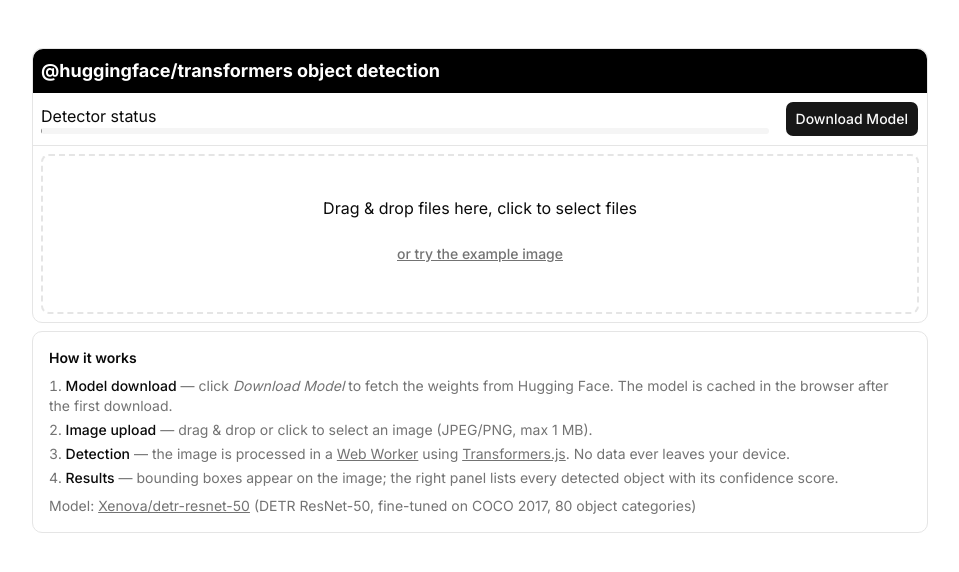
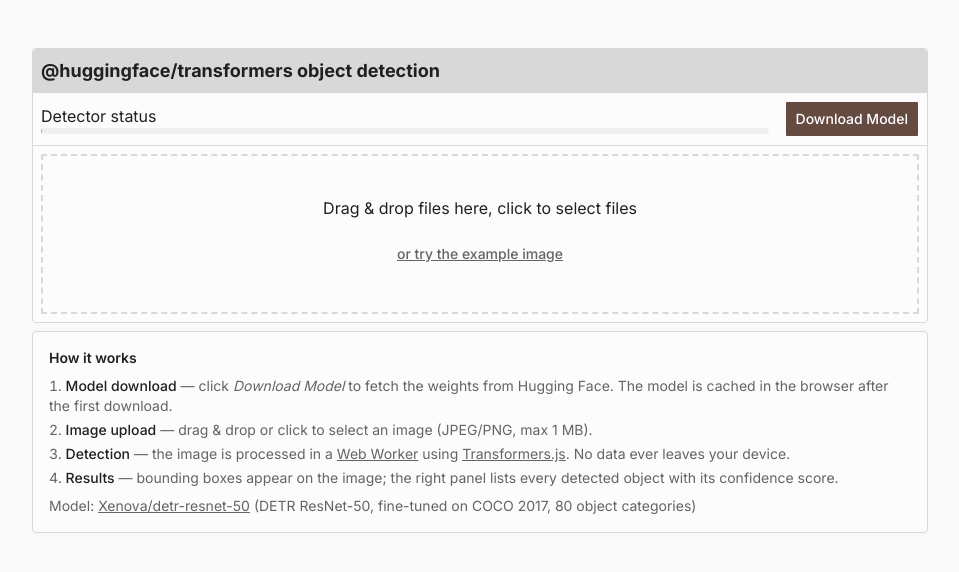
Before and after one commit to digitalmonad/nextjs-transformersjs-in-browser, a Next.js app: page / in a window 1280 px wide. Shown: the top 572 px of the page, without its empty margins (160-1119 px from the left). Built offline with nearby package versions, Linux system fonts and the light colour scheme.

Commit message:
feat: add dark shadcn theme

```diff
--- a/src/app/globals.css
+++ b/src/app/globals.css
@@ -4,117 +4,165 @@
 
 @custom-variant dark (&:is(.dark *));
 
+:root {
+  --background: oklch(0.9821 0 0);
+  --foreground: oklch(0.2435 0 0);
+  --card: oklch(0.9911 0 0);
+  --card-foreground: oklch(0.2435 0 0);
+  --popover: oklch(0.9911 0 0);
+  --popover-foreground: oklch(0.2435 0 0);
+  --primary: oklch(0.4341 0.0392 41.9938);
+  --primary-foreground: oklch(1.0000 0 0);
+  --secondary: oklch(0.9200 0.0651 74.3695);
+  --secondary-foreground: oklch(0.3499 0.0685 40.8288);
+  --muted: oklch(0.9521 0 0);
+  --muted-foreground: oklch(0.5032 0 0);
+  --accent: oklch(0.9310 0 0);
+  --accent-foreground: oklch(0.2435 0 0);
+  --destructive: oklch(0.6271 0.1936 33.3390);
+  --destructive-foreground: oklch(1.0000 0 0);
+  --border: oklch(0.8822 0 0);
+  --input: oklch(0.8822 0 0);
+  --ring: oklch(0.4341 0.0392 41.9938);
+  --chart-1: oklch(0.4341 0.0392 41.9938);
+  --chart-2: oklch(0.9200 0.0651 74.3695);
+  --chart-3: oklch(0.9310 0 0);
+  --chart-4: oklch(0.9367 0.0523 75.5009);
+  --chart-5: oklch(0.4338 0.0437 41.6746);
+  --sidebar: oklch(0.9881 0 0);
+  --sidebar-foreground: oklch(0.2645 0 0);
+  --sidebar-primary: oklch(0.3250 0 0);
+  --sidebar-primary-foreground: oklch(0.9881 0 0);
+  --sidebar-accent: oklch(0.9761 0 0);
+  --sidebar-accent-foreground: oklch(0.3250 0 0);
+  --sidebar-border: oklch(0.9401 0 0);
+  --sidebar-ring: oklch(0.7731 0 0);
+  --font-sans: ui-sans-serif, system-ui, -apple-system, BlinkMacSystemFont, 'Segoe UI', Roboto, 'Helvetica Neue', Arial, 'Noto Sans', sans-serif, 'Apple Color Emoji', 'Segoe UI Emoji', 'Segoe UI Symbol', 'Noto Color Emoji';
+  --font-serif: ui-serif, Georgia, Cambria, "Times New Roman", Times, serif;
+  --font-mono: ui-monospace, SFMono-Regular, Menlo, Monaco, Consolas, "Liberation Mono", "Courier New", monospace;
+  --radius: 0.25rem;
+  --shadow-x: 0;
+  --shadow-y: 1px;
+  --shadow-blur: 3px;
+  --shadow-spread: 0px;
+  --shadow-opacity: 0.1;
+  --shadow-color: oklch(0 0 0);
+  --shadow-2xs: 0 1px 3px 0px hsl(0 0% 0% / 0.05);
+  --shadow-xs: 0 1px 3px 0px hsl(0 0% 0% / 0.05);
+  --shadow-sm: 0 1px 3px 0px hsl(0 0% 0% / 0.10), 0 1px 2px -1px hsl(0 0% 0% / 0.10);
+  --shadow: 0 1px 3px 0px hsl(0 0% 0% / 0.10), 0 1px 2px -1px hsl(0 0% 0% / 0.10);
+  --shadow-md: 0 1px 3px 0px hsl(0 0% 0% / 0.10), 0 2px 4px -1px hsl(0 0% 0% / 0.10);
+  --shadow-lg: 0 1px 3px 0px hsl(0 0% 0% / 0.10), 0 4px 6px -1px hsl(0 0% 0% / 0.10);
+  --shadow-xl: 0 1px 3px 0px hsl(0 0% 0% / 0.10), 0 8px 10px -1px hsl(0 0% 0% / 0.10);
+  --shadow-2xl: 0 1px 3px 0px hsl(0 0% 0% / 0.25);
+  --tracking-normal: 0em;
+  --spacing: 0.25rem;
+}
+
+.dark {
+  --background: oklch(0.1776 0 0);
+  --foreground: oklch(0.9491 0 0);
+  --card: oklch(0.2134 0 0);
+  --card-foreground: oklch(0.9491 0 0);
+  --popover: oklch(0.2134 0 0);
+  --popover-foreground: oklch(0.9491 0 0);
+  --primary: oklch(0.9247 0.0524 66.1732);
+  --primary-foreground: oklch(0.2029 0.0240 200.1962);
+  --secondary: oklch(0.3163 0.0190 63.6992);
+  --secondary-foreground: oklch(0.9247 0.0524 66.1732);
+  --muted: oklch(0.2520 0 0);
+  --muted-foreground: oklch(0.7699 0 0);
+  --accent: oklch(0.2850 0 0);
+  --accent-foreground: oklch(0.9491 0 0);
+  --destructive: oklch(0.6271 0.1936 33.3390);
+  --destructive-foreground: oklch(1.0000 0 0);
+  --border: oklch(0.2351 0.0115 91.7467);
+  --input: oklch(0.4017 0 0);
+  --ring: oklch(0.9247 0.0524 66.1732);
+  --chart-1: oklch(0.9247 0.0524 66.1732);
+  --chart-2: oklch(0.3163 0.0190 63.6992);
+  --chart-3: oklch(0.2850 0 0);
+  --chart-4: oklch(0.3481 0.0219 67.0001);
+  --chart-5: oklch(0.9245 0.0533 67.0855);
+  --sidebar: oklch(0.2103 0.0059 285.8852);
+  --sidebar-foreground: oklch(0.9674 0.0013 286.3752);
+  --sidebar-primary: oklch(0.4882 0.2172 264.3763);
+  --sidebar-primary-foreground: oklch(1.0000 0 0);
+  --sidebar-accent: oklch(0.2739 0.0055 286.0326);
+  --sidebar-accent-foreground: oklch(0.9674 0.0013 286.3752);
+  --sidebar-border: oklch(0.2739 0.0055 286.0326);
+  --sidebar-ring: oklch(0.8711 0.0055 286.2860);
+  --font-sans: ui-sans-serif, system-ui, -apple-system, BlinkMacSystemFont, 'Segoe UI', Roboto, 'Helvetica Neue', Arial, 'Noto Sans', sans-serif, 'Apple Color Emoji', 'Segoe UI Emoji', 'Segoe UI Symbol', 'Noto Color Emoji';
+  --font-serif: ui-serif, Georgia, Cambria, "Times New Roman", Times, serif;
+  --font-mono: ui-monospace, SFMono-Regular, Menlo, Monaco, Consolas, "Liberation Mono", "Courier New", monospace;
+  --radius: 0.25rem;
+  --shadow-x: 0;
+  --shadow-y: 1px;
+  --shadow-blur: 3px;
+  --shadow-spread: 0px;
+  --shadow-opacity: 0.1;
+  --shadow-color: oklch(0 0 0);
+  --shadow-2xs: 0 1px 3px 0px hsl(0 0% 0% / 0.05);
+  --shadow-xs: 0 1px 3px 0px hsl(0 0% 0% / 0.05);
+  --shadow-sm: 0 1px 3px 0px hsl(0 0% 0% / 0.10), 0 1px 2px -1px hsl(0 0% 0% / 0.10);
+  --shadow: 0 1px 3px 0px hsl(0 0% 0% / 0.10), 0 1px 2px -1px hsl(0 0% 0% / 0.10);
+  --shadow-md: 0 1px 3px 0px hsl(0 0% 0% / 0.10), 0 2px 4px -1px hsl(0 0% 0% / 0.10);
+  --shadow-lg: 0 1px 3px 0px hsl(0 0% 0% / 0.10), 0 4px 6px -1px hsl(0 0% 0% / 0.10);
+  --shadow-xl: 0 1px 3px 0px hsl(0 0% 0% / 0.10), 0 8px 10px -1px hsl(0 0% 0% / 0.10);
+  --shadow-2xl: 0 1px 3px 0px hsl(0 0% 0% / 0.25);
+}
+
 @theme inline {
   --color-background: var(--background);
   --color-foreground: var(--foreground);
+  --color-card: var(--card);
+  --color-card-foreground: var(--card-foreground);
+  --color-popover: var(--popover);
+  --color-popover-foreground: var(--popover-foreground);
+  --color-primary: var(--primary);
+  --color-primary-foreground: var(--primary-foreground);
+  --color-secondary: var(--secondary);
+  --color-secondary-foreground: var(--secondary-foreground);
+  --color-muted: var(--muted);
+  --color-muted-foreground: var(--muted-foreground);
+  --color-accent: var(--accent);
+  --color-accent-foreground: var(--accent-foreground);
+  --color-destructive: var(--destructive);
+  --color-destructive-foreground: var(--destructive-foreground);
+  --color-border: var(--border);
+  --color-input: var(--input);
+  --color-ring: var(--ring);
+  --color-chart-1: var(--chart-1);
+  --color-chart-2: var(--chart-2);
+  --color-chart-3: var(--chart-3);
+  --color-chart-4: var(--chart-4);
+  --color-chart-5: var(--chart-5);
+  --color-sidebar: var(--sidebar);
+  --color-sidebar-foreground: var(--sidebar-foreground);
+  --color-sidebar-primary: var(--sidebar-primary);
+  --color-sidebar-primary-foreground: var(--sidebar-primary-foreground);
+  --color-sidebar-accent: var(--sidebar-accent);
+  --color-sidebar-accent-foreground: var(--sidebar-accent-foreground);
+  --color-sidebar-border: var(--sidebar-border);
+  --color-sidebar-ring: var(--sidebar-ring);
+
   --font-sans: var(--font-sans);
-  --font-mono: var(--font-geist-mono);
-  --font-heading: var(--font-sans);
-  --color-sidebar-ring: var(--sidebar-ring);
-  --color-sidebar-border: var(--sidebar-border);
-  --color-sidebar-accent-foreground: var(--sidebar-accent-foreground);
-  --color-sidebar-accent: var(--sidebar-accent);
-  --color-sidebar-primary-foreground: var(--sidebar-primary-foreground);
-  --color-sidebar-primary: var(--sidebar-primary);
-  --color-sidebar-foreground: var(--sidebar-foreground);
-  --color-sidebar: var(--sidebar);
-  --color-chart-5: var(--chart-5);
-  --color-chart-4: var(--chart-4);
-  --color-chart-3: var(--chart-3);
-  --color-chart-2: var(--chart-2);
-  --color-chart-1: var(--chart-1);
-  --color-ring: var(--ring);
-  --color-input: var(--input);
-  --color-border: var(--border);
-  --color-destructive: var(--destructive);
-  --color-accent-foreground: var(--accent-foreground);
-  --color-accent: var(--accent);
-  --color-muted-foreground: var(--muted-foreground);
-  --color-muted: var(--muted);
-  --color-secondary-foreground: var(--secondary-foreground);
-  --color-secondary: var(--secondary);
-  --color-primary-foreground: var(--primary-foreground);
-  --color-primary: var(--primary);
-  --color-popover-foreground: var(--popover-foreground);
-  --color-popover: var(--popover);
-  --color-card-foreground: var(--card-foreground);
-  --color-card: var(--card);
-  --radius-sm: calc(var(--radius) * 0.6);
-  --radius-md: calc(var(--radius) * 0.8);
+  --font-mono: var(--font-mono);
+  --font-serif: var(--font-serif);
+
+  --radius-sm: calc(var(--radius) - 4px);
+  --radius-md: calc(var(--radius) - 2px);
   --radius-lg: var(--radius);
-  --radius-xl: calc(var(--radius) * 1.4);
-  --radius-2xl: calc(var(--radius) * 1.8);
-  --radius-3xl: calc(var(--radius) * 2.2);
-  --radius-4xl: calc(var(--radius) * 2.6);
-}
+  --radius-xl: calc(var(--radius) + 4px);
 
-:root {
-  --background: oklch(1 0 0);
-  --foreground: oklch(0.145 0 0);
-  --card: oklch(1 0 0);
-  --card-foreground: oklch(0.145 0 0);
-  --popover: oklch(1 0 0);
-  --popover-foreground: oklch(0.145 0 0);
-  --primary: oklch(0.205 0 0);
-  --primary-foreground: oklch(0.985 0 0);
-  --secondary: oklch(0.97 0 0);
-  --secondary-foreground: oklch(0.205 0 0);
-  --muted: oklch(0.97 0 0);
-  --muted-foreground: oklch(0.556 0 0);
-  --accent: oklch(0.97 0 0);
-  --accent-foreground: oklch(0.205 0 0);
-  --destructive: oklch(0.577 0.245 27.325);
-  --border: oklch(0.922 0 0);
-  --input: oklch(0.922 0 0);
-  --ring: oklch(0.708 0 0);
-  --chart-1: oklch(0.87 0 0);
-  --chart-2: oklch(0.556 0 0);
-  --chart-3: oklch(0.439 0 0);
-  --chart-4: oklch(0.371 0 0);
-  --chart-5: oklch(0.269 0 0);
-  --radius: 0.625rem;
-  --sidebar: oklch(0.985 0 0);
-  --sidebar-foreground: oklch(0.145 0 0);
-  --sidebar-primary: oklch(0.205 0 0);
-  --sidebar-primary-foreground: oklch(0.985 0 0);
-  --sidebar-accent: oklch(0.97 0 0);
-  --sidebar-accent-foreground: oklch(0.205 0 0);
-  --sidebar-border: oklch(0.922 0 0);
-  --sidebar-ring: oklch(0.708 0 0);
-}
-
-.dark {
-  --background: oklch(0.145 0 0);
-  --foreground: oklch(0.985 0 0);
-  --card: oklch(0.205 0 0);
-  --card-foreground: oklch(0.985 0 0);
-  --popover: oklch(0.205 0 0);
-  --popover-foreground: oklch(0.985 0 0);
-  --primary: oklch(0.922 0 0);
-  --primary-foreground: oklch(0.205 0 0);
-  --secondary: oklch(0.269 0 0);
-  --secondary-foreground: oklch(0.985 0 0);
-  --muted: oklch(0.269 0 0);
-  --muted-foreground: oklch(0.708 0 0);
-  --accent: oklch(0.269 0 0);
-  --accent-foreground: oklch(0.985 0 0);
-  --destructive: oklch(0.704 0.191 22.216);
-  --border: oklch(1 0 0 / 10%);
-  --input: oklch(1 0 0 / 15%);
-  --ring: oklch(0.556 0 0);
-  --chart-1: oklch(0.87 0 0);
-  --chart-2: oklch(0.556 0 0);
-  --chart-3: oklch(0.439 0 0);
-  --chart-4: oklch(0.371 0 0);
-  --chart-5: oklch(0.269 0 0);
-  --sidebar: oklch(0.205 0 0);
-  --sidebar-foreground: oklch(0.985 0 0);
-  --sidebar-primary: oklch(0.488 0.243 264.376);
-  --sidebar-primary-foreground: oklch(0.985 0 0);
-  --sidebar-accent: oklch(0.269 0 0);
-  --sidebar-accent-foreground: oklch(0.985 0 0);
-  --sidebar-border: oklch(1 0 0 / 10%);
-  --sidebar-ring: oklch(0.556 0 0);
+  --shadow-2xs: var(--shadow-2xs);
+  --shadow-xs: var(--shadow-xs);
+  --shadow-sm: var(--shadow-sm);
+  --shadow: var(--shadow);
+  --shadow-md: var(--shadow-md);
+  --shadow-lg: var(--shadow-lg);
+  --shadow-xl: var(--shadow-xl);
+  --shadow-2xl: var(--shadow-2xl);
 }
 
 @layer base {
@@ -124,7 +172,4 @@
   body {
     @apply bg-background text-foreground;
   }
-  html {
-    @apply font-sans;
-  }
 }
--- a/src/app/page.tsx
+++ b/src/app/page.tsx
@@ -1,12 +1,13 @@
 "use client";
 
-import Dropzone from "@/components/dropzone";
+import { Dropzone } from "@/components/dropzone";
 import { Progress } from "@/components/ui/progress";
 import { Separator } from "@/components/ui/separator";
 import { useDetector } from "@/hooks/use-detector";
-import { MODEL_NAME } from "@/lib/worker.types";
+import { MODEL_NAME } from "@/lib/types";
 import { Check } from "lucide-react";
 import { Button } from "@/components/ui/button";
+import { Howto } from "@/components/how-to";
 
 export default function Home() {
   const detector = useDetector();
@@ -14,15 +15,15 @@
   return (
     <div className="py-12">
       <div className="mx-auto container max-w-4xl flex flex-col gap-2">
-        <div className="flex flex-col border rounded-lg">
-          <div className="bg-black rounded-t-lg p-2">
-            <h1 className="text-lg text-background font-bold">
+        <div className="flex flex-col border rounded-lg bg-card">
+          <div className="bg-border rounded-t-lg p-2">
+            <h1 className="text-lg text-foreground font-bold">
               @huggingface/transformers object detection
             </h1>
           </div>
           <div className="flex p-2 items-center justify-between gap-4">
             {detector.ready !== null && detector.ready ? (
-              <div className="flex justify-end gap-2 text-emerald-600">
+              <div className="flex justify-end gap-2">
                 <p>{MODEL_NAME} is ready!</p>
                 <Check />
               </div>
@@ -32,8 +33,6 @@
                 <Progress value={detector.progress} />
               </div>
             )}
-
-            {/* Manual download button to prefetch the ML model */}
             <div>
               <Button
                 variant={detector.ready ? "outline" : "default"}
@@ -55,62 +54,7 @@
             />
           </div>
         </div>
-        <div className="flex flex-col gap-2 border rounded-lg p-4 text-sm text-muted-foreground">
-          <p className="font-semibold text-foreground">How it works</p>
-          <ol className="list-decimal list-inside flex flex-col gap-1">
-            <li>
-              <span className="font-medium text-foreground">
-                Model download
-              </span>{" "}
-              — click <em>Download Model</em> to fetch the weights from Hugging
-              Face. The model is cached in the browser after the first download.
-            </li>
-            <li>
-              <span className="font-medium text-foreground">Image upload</span>{" "}
-              — drag &amp; drop or click to select an image (JPEG/PNG, max 1
-              MB).
-            </li>
-            <li>
-              <span className="font-medium text-foreground">Detection</span> —
-              the image is processed in a{" "}
-              <a
-                href="https://developer.mozilla.org/en-US/docs/Web/API/Web_Workers_API"
-                target="_blank"
-                rel="noopener noreferrer"
-                className="underline hover:text-foreground"
-              >
-                Web Worker
-              </a>{" "}
-              using{" "}
-              <a
-                href="https://huggingface.co/docs/transformers.js/index"
-                target="_blank"
-                rel="noopener noreferrer"
-                className="underline hover:text-foreground"
-              >
-                Transformers.js
-              </a>
-              . No data ever leaves your device.
-            </li>
-            <li>
-              <span className="font-medium text-foreground">Results</span> —
-              bounding boxes appear on the image; the right panel lists every
-              detected object with its confidence score.
-            </li>
-          </ol>
-          <p>
-            Model:{" "}
-            <a
-              href="https://huggingface.co/Xenova/detr-resnet-50"
-              target="_blank"
-              rel="noopener noreferrer"
-              className="underline hover:text-foreground"
-            >
-              {MODEL_NAME}
-            </a>{" "}
-            (DETR ResNet-50, fine-tuned on COCO 2017, 80 object categories)
-          </p>
-        </div>
+        <Howto />
       </div>
     </div>
   );
--- a/src/components/dropzone.tsx
+++ b/src/components/dropzone.tsx
@@ -7,12 +7,12 @@
 import { X } from "lucide-react";
 import BoundingBox from "./bounding-box";
 import { toast } from "sonner";
-import type { DetectionResult, WorkerMessageName } from "@/lib/worker.types";
+import type { DetectionResult, WorkerMessageName } from "@/lib/types";
 import { Button } from "./ui/button";
 
 type FileWithPreview = File & { preview: string };
 
-export default function Dropzone({
+export function Dropzone({
   status,
   setStatus,
   detector,
--- /dev/null
+++ b/src/components/how-to.tsx
@@ -0,0 +1,59 @@
+import { MODEL_NAME } from "@/lib/types";
+
+export const Howto = () => {
+  return (
+    <div className="flex flex-col gap-2 border rounded-lg p-4 text-sm text-muted-foreground bg-card">
+      <p className="font-semibold text-foreground">How it works</p>
+      <ol className="list-decimal list-inside flex flex-col gap-1">
+        <li>
+          <span className="font-medium text-foreground">Model download</span> —
+          click <em>Download Model</em> to fetch the weights from Hugging Face.
+          The model is cached in the browser after the first download.
+        </li>
+        <li>
+          <span className="font-medium text-foreground">Image upload</span> —
+          drag &amp; drop or click to select an image (JPEG/PNG, max 1 MB).
+        </li>
+        <li>
+          <span className="font-medium text-foreground">Detection</span> — the
+          image is processed in a{" "}
+          <a
+            href="https://developer.mozilla.org/en-US/docs/Web/API/Web_Workers_API"
+            target="_blank"
+            rel="noopener noreferrer"
+            className="underline hover:text-foreground"
+          >
+            Web Worker
+          </a>{" "}
+          using{" "}
+          <a
+            href="https://huggingface.co/docs/transformers.js/index"
+            target="_blank"
+            rel="noopener noreferrer"
+            className="underline hover:text-foreground"
+          >
+            Transformers.js
+          </a>
+          . No data ever leaves your device.
+        </li>
+        <li>
+          <span className="font-medium text-foreground">Results</span> —
+          bounding boxes appear on the image; the right panel lists every
+          detected object with its confidence score.
+        </li>
+      </ol>
+      <p>
+        Model:{" "}
+        <a
+          href="https://huggingface.co/Xenova/detr-resnet-50"
+          target="_blank"
+          rel="noopener noreferrer"
+          className="underline hover:text-foreground"
+        >
+          {MODEL_NAME}
+        </a>{" "}
+        (DETR ResNet-50, fine-tuned on COCO 2017, 80 object categories)
+      </p>
+    </div>
+  );
+};
--- a/src/hooks/use-detector.ts
+++ b/src/hooks/use-detector.ts
@@ -3,7 +3,7 @@
 import { useState, useCallback } from "react";
 import { useWorker } from "@/hooks/use-worker";
 import { toast } from "sonner";
-import type { DetectionResult, WorkerMessageName } from "@/lib/worker.types";
+import type { DetectionResult, WorkerMessageName } from "@/lib/types";
 
 export function useDetector() {
   const [result, setResult] = useState<DetectionResult[] | null>(null);
--- a/src/lib/worker.ts
+++ b/src/lib/worker.ts
@@ -1,6 +1,6 @@
 import { pipeline, env, PipelineType } from "@huggingface/transformers";
-import type { WorkerIncomingMessage } from "./worker.types";
-import { MODEL_NAME } from "./worker.types";
+import type { WorkerIncomingMessage } from "./types";
+import { MODEL_NAME } from "./types";
 
 env.allowLocalModels = false;
 
```
Also changed, not shown: src/lib/types.ts (renamed from src/lib/worker.types.ts, +4 -6 lines).
